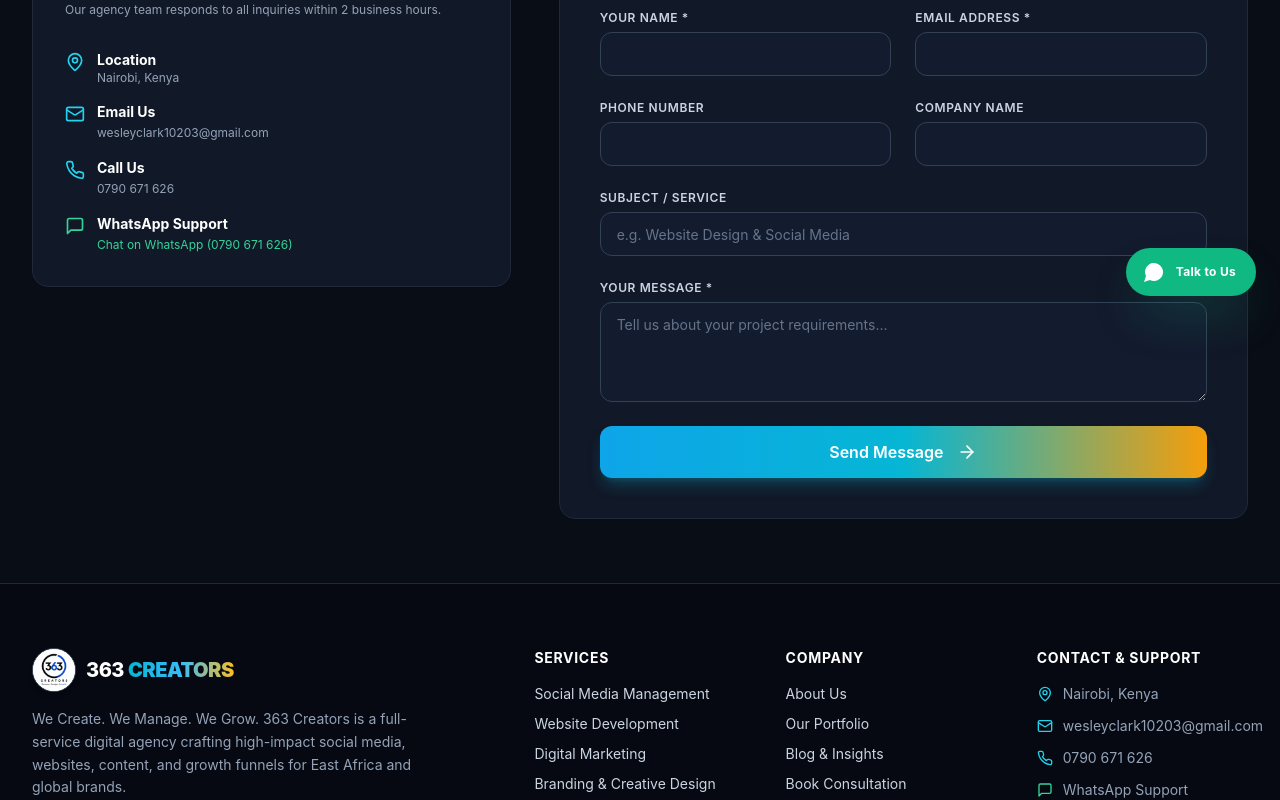
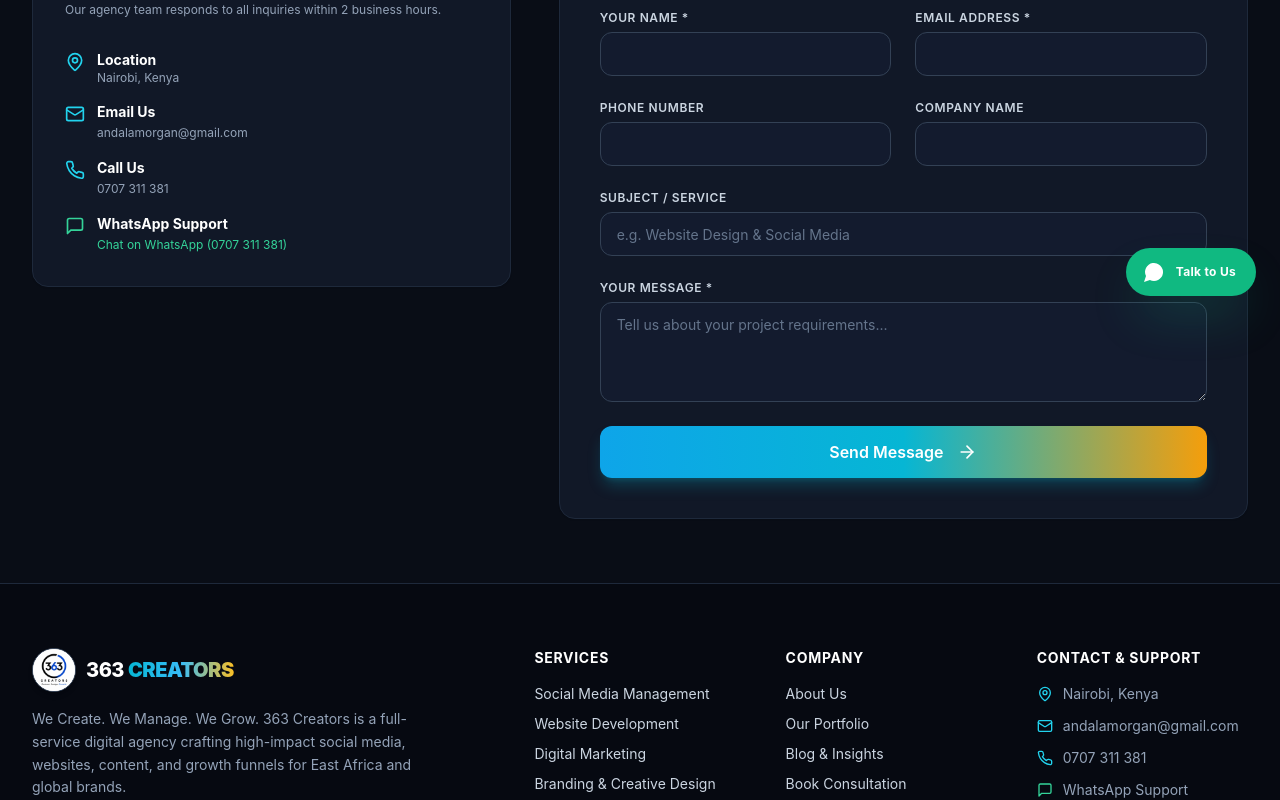
Before and after one commit to wesleyclark10203-ship-it/363-creators, a Next.js app: page /contact in a window 1280 px wide. Shown: the part 480-1280 px from the top of the page. Built offline with nearby package versions, Linux system fonts and the light colour scheme.

Commit message:
Update company contact details with new email and phone number

```diff
--- a/prisma/seed.ts
+++ b/prisma/seed.ts
@@ -506,9 +506,9 @@ Next.js leverages Server-Side Rendering (SSR) and Static Site Generation (SSG) t
   const settingsData = [
     { key: 'company_name', value: '363 Creators' },
     { key: 'company_tagline', value: 'We Create. We Manage. We Grow.' },
-    { key: 'company_email', value: 'wesleyclark10203@gmail.com' },
-    { key: 'company_phone', value: '+254 790 671626' },
-    { key: 'whatsapp_number', value: '254790671626' },
+    { key: 'company_email', value: 'andalamorgan@gmail.com' },
+    { key: 'company_phone', value: '+254 707 311381' },
+    { key: 'whatsapp_number', value: '254707311381' },
     { key: 'location_address', value: 'Nairobi, Kenya' },
     { key: 'social_instagram', value: 'https://www.instagram.com/363creators/?utm_source=ig_web_button_share_sheet' },
     { key: 'social_facebook', value: 'https://www.facebook.com/363creators.ke' },
--- a/src/app/contact/page.tsx
+++ b/src/app/contact/page.tsx
@@ -57,7 +57,7 @@ export default function ContactPage() {
     }
   }
 
-  const whatsappNum = process.env.NEXT_PUBLIC_WHATSAPP_NUMBER || '254790671626'
+  const whatsappNum = process.env.NEXT_PUBLIC_WHATSAPP_NUMBER || '254707311381'
 
   return (
     <div className="py-16 space-y-16 max-w-7xl mx-auto px-4 sm:px-6 lg:px-8">
@@ -91,7 +91,7 @@ export default function ContactPage() {
                 <Mail className="h-5 w-5 text-cyan-400 shrink-0 mt-0.5" />
                 <div>
                   <p className="font-bold text-white">Email Us</p>
-                  <a href="mailto:wesleyclark10203@gmail.com" className="text-xs text-slate-400 hover:text-white">wesleyclark10203@gmail.com</a>
+                  <a href="mailto:andalamorgan@gmail.com" className="text-xs text-slate-400 hover:text-white">andalamorgan@gmail.com</a>
                 </div>
               </div>
 
@@ -99,7 +99,7 @@ export default function ContactPage() {
                 <Phone className="h-5 w-5 text-cyan-400 shrink-0 mt-0.5" />
                 <div>
                   <p className="font-bold text-white">Call Us</p>
-                  <a href="tel:+254790671626" className="text-xs text-slate-400 hover:text-white">0790 671 626</a>
+                  <a href="tel:+254707311381" className="text-xs text-slate-400 hover:text-white">0707 311 381</a>
                 </div>
               </div>
 
@@ -107,7 +107,7 @@ export default function ContactPage() {
                 <MessageSquare className="h-5 w-5 text-emerald-400 shrink-0 mt-0.5" />
                 <div>
                   <p className="font-bold text-white">WhatsApp Support</p>
-                  <a href={`https://wa.me/${whatsappNum}`} target="_blank" rel="noreferrer" className="text-xs text-emerald-400 hover:underline">Chat on WhatsApp (0790 671 626)</a>
+                  <a href={`https://wa.me/${whatsappNum}`} target="_blank" rel="noreferrer" className="text-xs text-emerald-400 hover:underline">Chat on WhatsApp (0707 311 381)</a>
                 </div>
               </div>
             </div>
--- a/src/components/admin/admin-settings-form.tsx
+++ b/src/components/admin/admin-settings-form.tsx
@@ -10,9 +10,9 @@ export function AdminSettingsForm({ initialSettings }: { initialSettings: Record
   const [settings, setSettings] = React.useState({
     company_name: initialSettings.company_name || '363 Creators',
     company_tagline: initialSettings.company_tagline || 'We Create. We Manage. We Grow.',
-    company_email: initialSettings.company_email || 'wesleyclark10203@gmail.com',
-    company_phone: initialSettings.company_phone || '+254 790 671626',
-    whatsapp_number: initialSettings.whatsapp_number || '254790671626',
+    company_email: initialSettings.company_email || 'andalamorgan@gmail.com',
+    company_phone: initialSettings.company_phone || '+254 707 311381',
+    whatsapp_number: initialSettings.whatsapp_number || '254707311381',
     location_address: initialSettings.location_address || 'Nairobi, Kenya',
     social_instagram: initialSettings.social_instagram || 'https://www.instagram.com/363creators/?utm_source=ig_web_button_share_sheet',
     social_facebook: initialSettings.social_facebook || 'https://www.facebook.com/363creators.ke',
--- a/src/components/dashboard/client-invoices-view.tsx
+++ b/src/components/dashboard/client-invoices-view.tsx
@@ -174,7 +174,7 @@ export function ClientInvoicesView({ invoices, userPhone }: { invoices: any[]; u
               <div>
                 <h2 className="text-2xl font-black tracking-tight">363 CREATORS</h2>
                 <p className="text-xs text-slate-500">Digital Agency | Nairobi, Kenya</p>
-                <p className="text-xs text-slate-500">wesleyclark10203@gmail.com | 0790 671 626</p>
+                <p className="text-xs text-slate-500">andalamorgan@gmail.com | 0707 311 381</p>
               </div>
               <div className="text-right">
                 <h3 className="text-xl font-bold text-sky-600">INVOICE</h3>
--- a/src/components/layout/footer.tsx
+++ b/src/components/layout/footer.tsx
@@ -10,7 +10,7 @@ export function Footer() {
   const isDashboardOrAdmin = pathname.startsWith('/dashboard') || pathname.startsWith('/admin')
   if (isDashboardOrAdmin) return null
 
-  const whatsappNum = process.env.NEXT_PUBLIC_WHATSAPP_NUMBER || '254790671626'
+  const whatsappNum = process.env.NEXT_PUBLIC_WHATSAPP_NUMBER || '254707311381'
 
   return (
     <footer className="bg-slate-900 dark:bg-[#060911] text-slate-300 border-t border-slate-800 pt-16 pb-12 transition-colors">
@@ -130,14 +130,14 @@ export function Footer() {
               </li>
               <li className="flex items-center gap-2.5 text-slate-400">
                 <Mail className="h-4 w-4 text-cyan-400 shrink-0" />
-                <a href="mailto:wesleyclark10203@gmail.com" className="hover:text-white">
-                  wesleyclark10203@gmail.com
+                <a href="mailto:andalamorgan@gmail.com" className="hover:text-white">
+                  andalamorgan@gmail.com
                 </a>
               </li>
               <li className="flex items-center gap-2.5 text-slate-400">
                 <Phone className="h-4 w-4 text-cyan-400 shrink-0" />
-                <a href="tel:+254790671626" className="hover:text-white">
-                  0790 671 626
+                <a href="tel:+254707311381" className="hover:text-white">
+                  0707 311 381
                 </a>
               </li>
               <li className="flex items-center gap-2.5 text-slate-400">
--- a/src/components/layout/whatsapp-button.tsx
+++ b/src/components/layout/whatsapp-button.tsx
@@ -8,7 +8,7 @@ export function WhatsAppButton() {
   const isDashboardOrAdmin = pathname.startsWith('/dashboard') || pathname.startsWith('/admin')
   if (isDashboardOrAdmin) return null
 
-  const whatsappNum = process.env.NEXT_PUBLIC_WHATSAPP_NUMBER || '254790671626'
+  const whatsappNum = process.env.NEXT_PUBLIC_WHATSAPP_NUMBER || '254707311381'
   const message = encodeURIComponent('Hello 363 Creators! I would like to inquire about your digital agency services.')
 
   return (
```
Also changed, not shown: 1 other file (tests, documents, lock files or other folders).
